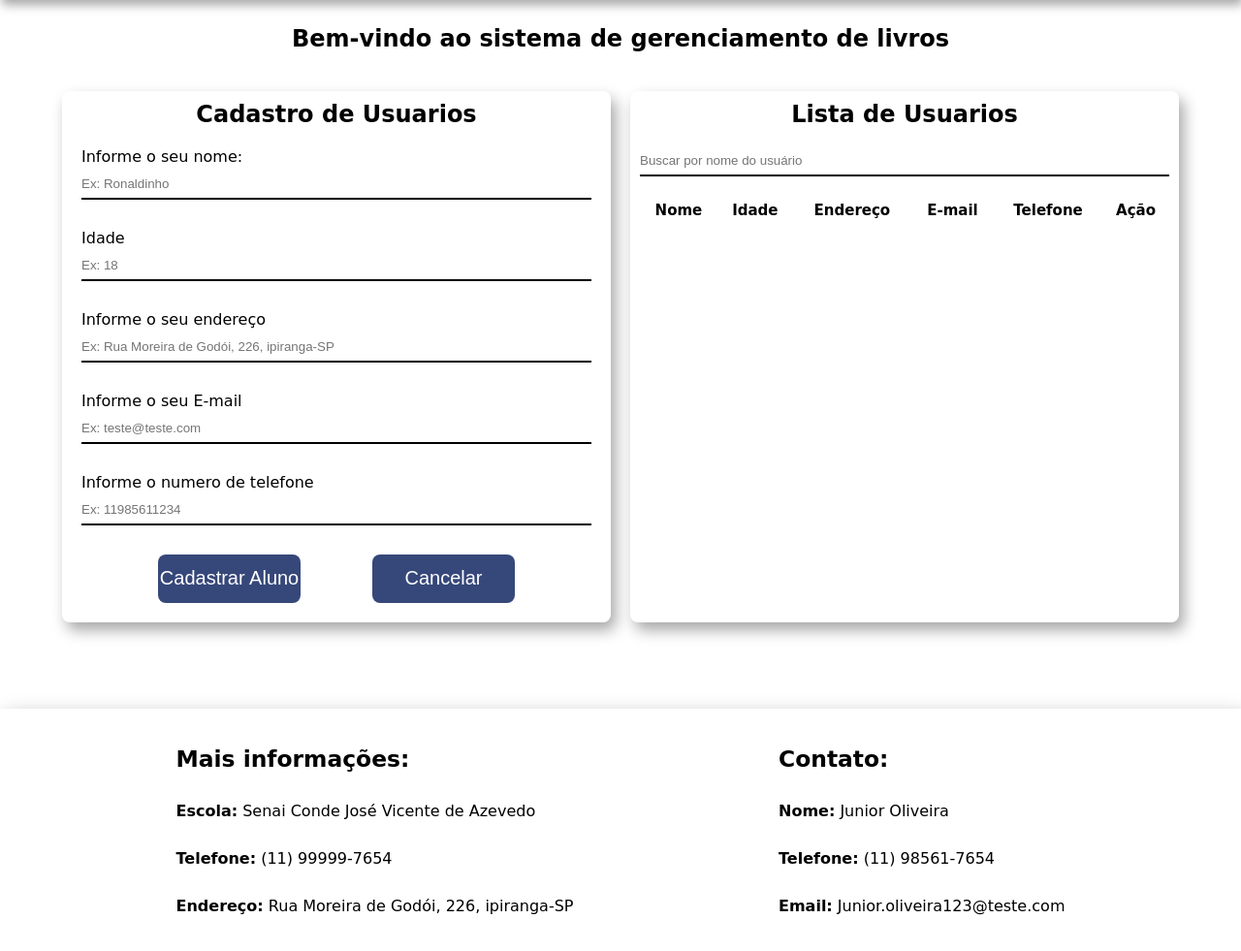
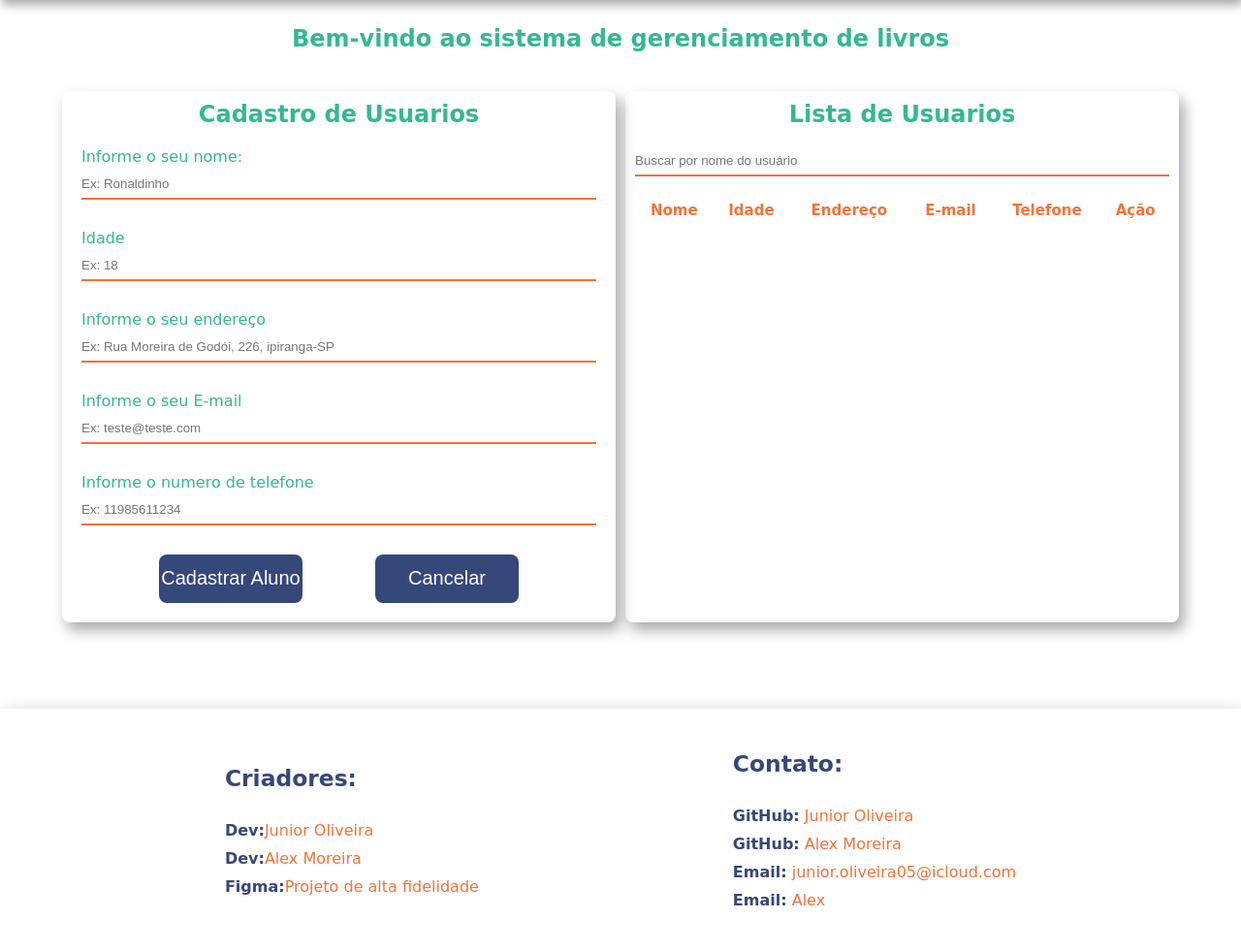
Before and after one commit to juninho-Oliveira/Sistema-de-gerenciamento-de-livros, a website: page index.html in a window 1280 px wide. Shown: the part 80-1061 px from the top of the page at 97% size. Drawn offline with nearby package versions, Linux system fonts and the light colour scheme; no server answers.

Commit message:
add ajuste de footer

```diff
--- a/index.html
+++ b/index.html
@@ -135,12 +135,12 @@
 
     <footer id="footer">
         <section class="footer-flex">
-            <h3>Mais informações:</h3>
+            <h3>Criadores:</h3>
 
             <div class="footer-flex__listas">
-                <p><strong>Escola:</strong> Senai Conde José Vicente de Azevedo</p>
-                <p><strong>Telefone:</strong> (11) 99999-7654</p>
-                <p><strong>Endereço:</strong> Rua Moreira de Godói, 226, ipiranga-SP</p>
+                <p><strong>Dev:</strong><a href="https://github.com/juninho-Oliveira">Junior Oliveira</a></p>
+                <p><strong>Dev:</strong><a href="https://github.com/alexesouza">Alex Moreira</a></p>
+                <p><strong>Figma:</strong><a href="https://github.com/alexesouza">Projeto de alta fidelidade</a></p>
             </div>
         </section>
 
@@ -148,9 +148,10 @@
             <h3>Contato:</h3>
 
             <div class="footer-flex__listas">
-                <p><strong>Nome:</strong> Junior Oliveira</p>
-                <p><strong>Telefone:</strong> (11) 98561-7654</p>
-                <p><strong>Email:</strong> Junior.oliveira123@teste.com</p>
+                <p><strong>GitHub:</strong> <a href="https://github.com/juninho-Oliveira">Junior Oliveira</a></p>
+                <p><strong>GitHub:</strong> <a href="https://github.com/alexesouza">Alex Moreira</a></p>
+                <p><strong>Email:</strong> <a href="mailto:junior.oliveira05@icloud.com">junior.oliveira05@icloud.com</a></p>
+                <p><strong>Email:</strong> <a href="mailto:">Alex</a></p>
             </div>
         </section>
     </footer>
--- a/styles/style.css
+++ b/styles/style.css
@@ -67,7 +67,7 @@ body {
     text-decoration: none;
     font-size: 1.2rem;
     font-weight: bold;
-    color: black;
+    color: var(--third--color);
 }
 
 .nav-flex__links-list>li>a:hover {
@@ -88,6 +88,7 @@ body {
 #main>h2 {
     text-align: center;
     margin-top: 2%;
+    color: var(--third--color);
 }
 main {
     display: flex;
@@ -101,7 +102,7 @@ main {
 .section-flex {
     display: grid;
     grid-template-columns: repeat(auto-fill, minmax(40%, 1fr));
-    gap: 20px;
+    gap: 10px;
     margin-top: 40px;
 
 }
@@ -116,6 +117,7 @@ main {
 .main-flex__form>h2 {
     text-align: center;
     margin-bottom: 10px;
+    color: var(--third--color);
 }
 
 .main-flex__form-element {
@@ -136,16 +138,20 @@ main {
 
 input[type="text"] {
     border: none;
-    border-bottom: 2px solid black;
+    border-bottom: 2px solid var(--second-color);
     outline: none;
     height: 30px;
 }
 
 input[type="number"] {
     border: none;
-    border-bottom: 2px solid black;
+    border-bottom: 2px solid var(--second-color);
     outline: none;
     height: 30px;
+}
+
+label {
+    color: var(--third--color);
 }
 
 .main-flex__button {
@@ -199,10 +205,21 @@ input[type="number"] {
 
 }
 
+.main-flex__listagem-flex>h2 {
+    color: var(--third--color);
+}
+
 
 tbody>tr:nth-child(even) {
     background-color: var(--primary-color);
     color: white;
+}
+
+tbody>tr {
+    color: var(--third--color);
+}
+thead>tr {
+    color: var(--second-color);
 }
 
 table,
@@ -220,6 +237,7 @@ td {
     align-items: center;
     justify-content: center;
     height: 32px;
+
 }
 
 .botoes button {
@@ -265,8 +283,24 @@ footer {
     display: flex;
     flex-direction: column;
     font-size: 16px;
-    gap: 30px;
+    gap: 10px;
     font-family: var(--primary-font);
+}
+.footer-flex__listas strong {
+    color: var(--primary-color);
+}
+
+.footer-flex__listas>p a {
+    color: var(--second-color);
+    text-decoration: none;
+}
+
+.footer-flex__listas>p a:hover {
+    color: var(--third--color);
+}
+
+footer h3 {
+    color: var(--primary-color);
 }
 
 
```
